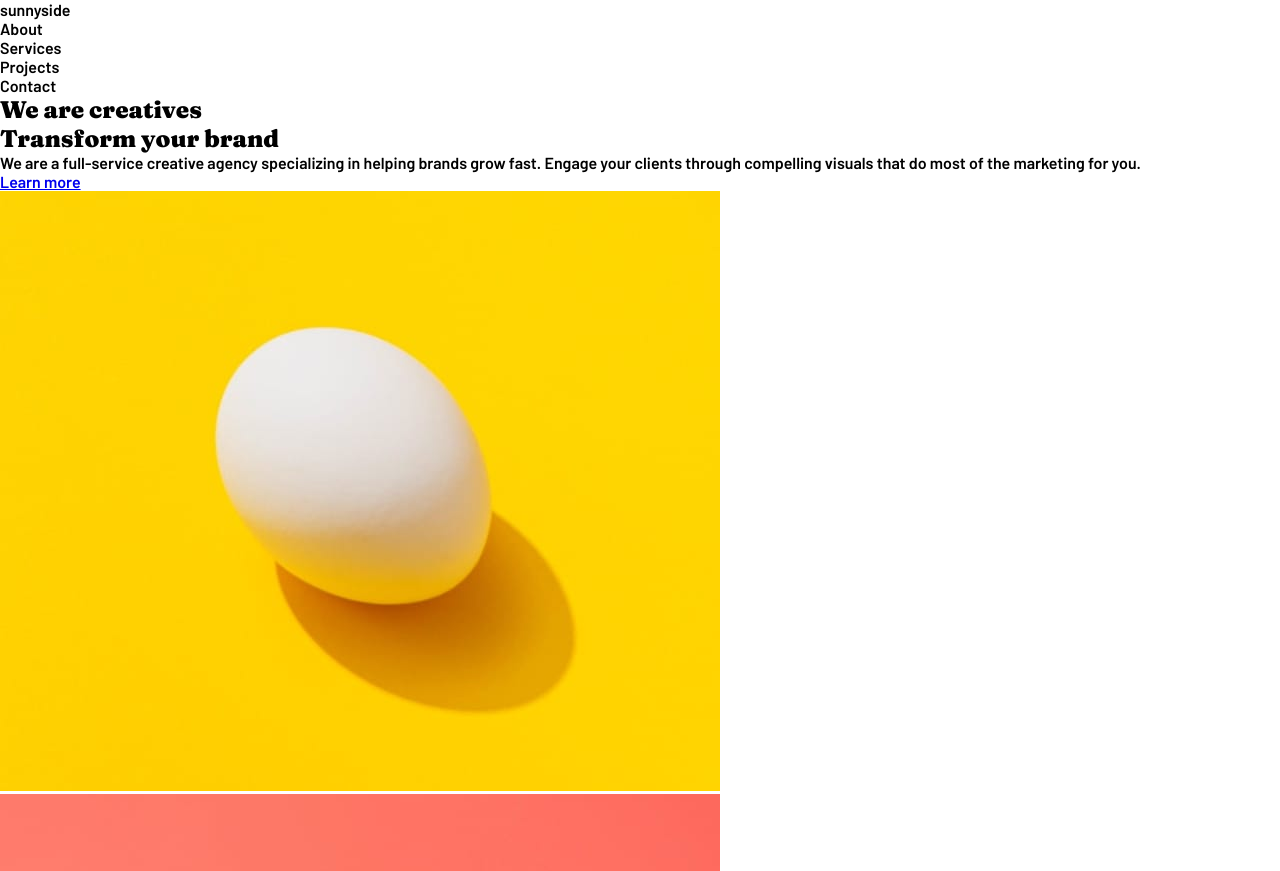
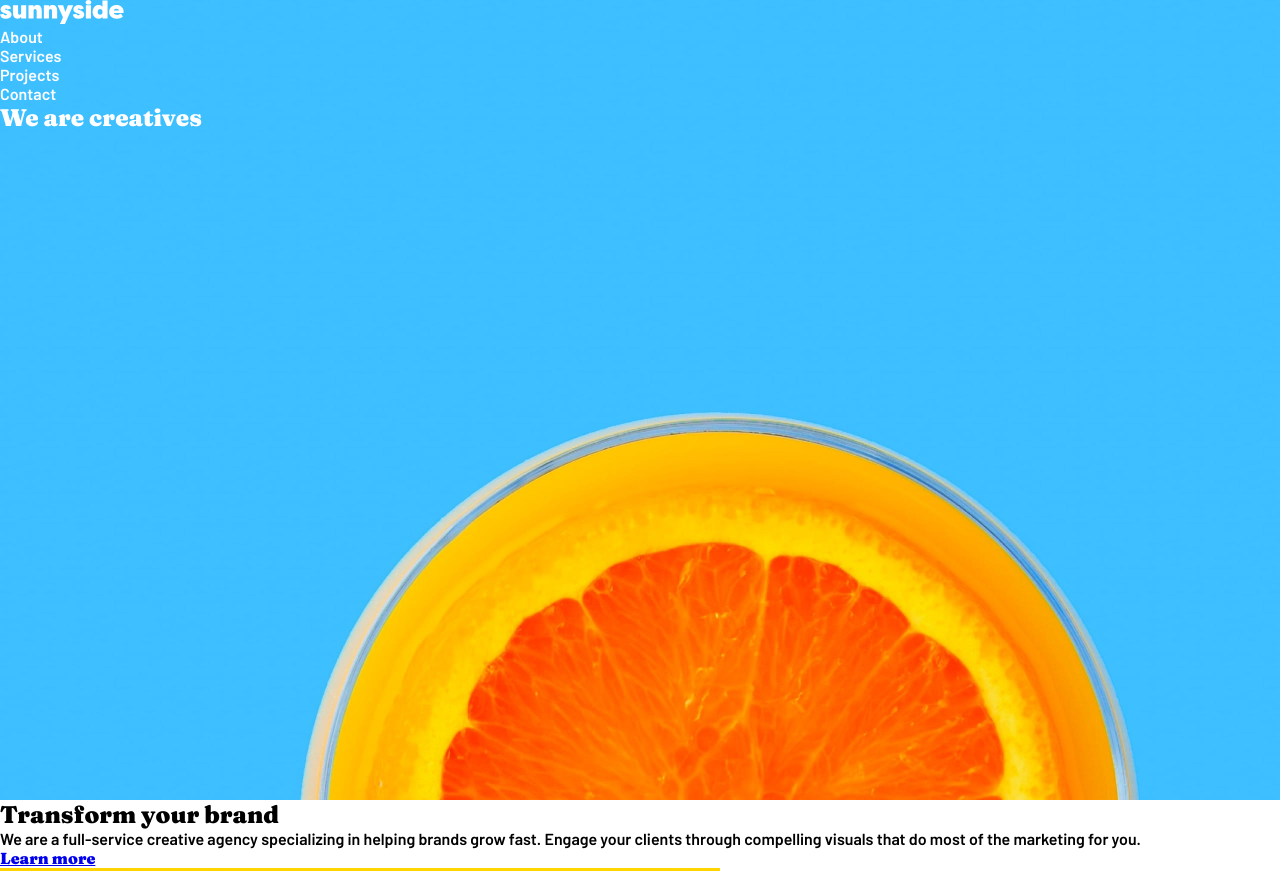
Before and after one commit to antoinecatt/sunnyside-agency-landing, a plain HTML site: page index.html in a window 1280 px wide. Shown: the top 871 px of the page. Drawn offline with Linux system fonts and the light colour scheme.

Commit message:
added hero image and logo

```diff
--- a/index.html
+++ b/index.html
@@ -22,8 +22,11 @@
     <title>Sunnyside agency landing page</title>
   </head>
   <body>
+    <section class="hero">
       <nav class="top-nav">
-      <div class="logo"><p>sunnyside</p></div>
+        <div class="logo">
+          <img src="./images/logo.svg" alt="logo-img" />
+        </div>
         <ul>
           <li class="nav-link">About</li>
           <li class="nav-link">Services</li>
@@ -31,7 +34,6 @@
           <li class="nav-link">Contact</li>
         </ul>
       </nav>
-    <section class="hero">
       <h1 class="hero-tagline">We are creatives</h1>
     </section>
     <section class="services">
--- a/styles.css
+++ b/styles.css
@@ -8,8 +8,21 @@ body {
   font-family: "Barlow", sans-serif;
 }
 
-h1,h2,h3,h4,h5 {
-  font-family: 'Fraunces', serif;
+h1,
+h2,
+h3,
+h4,
+h5,
+a {
+  font-family: "Fraunces", serif;
+}
+
+.hero {
+  background-image: url("./images/desktop/image-header.jpg");
+  background-size: cover;
+  height: 100vh;
+  width: 100vw;
+  color: white;
 }
 
 .attribution {
```
Lines whose indentation alone changed are shown as unchanged.
